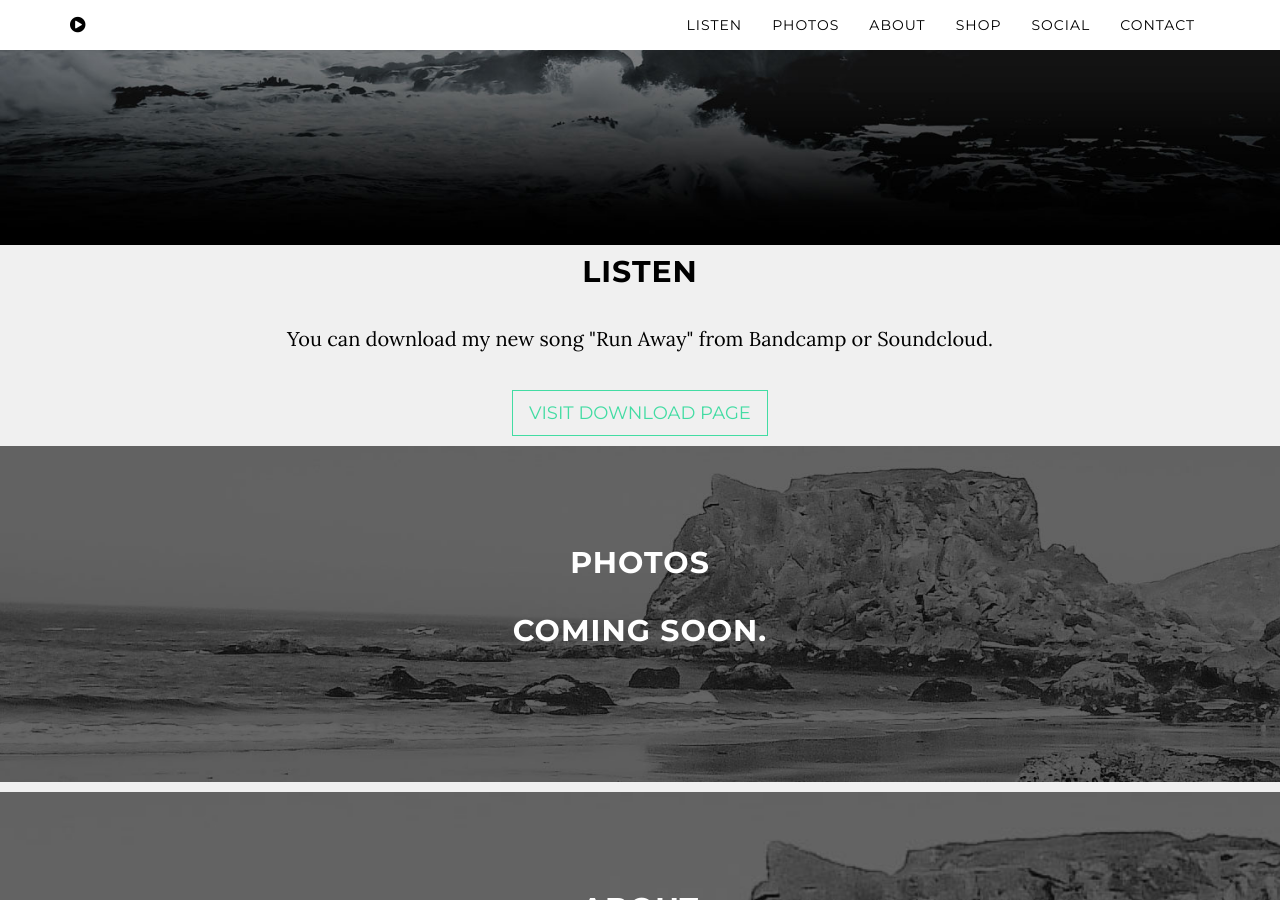
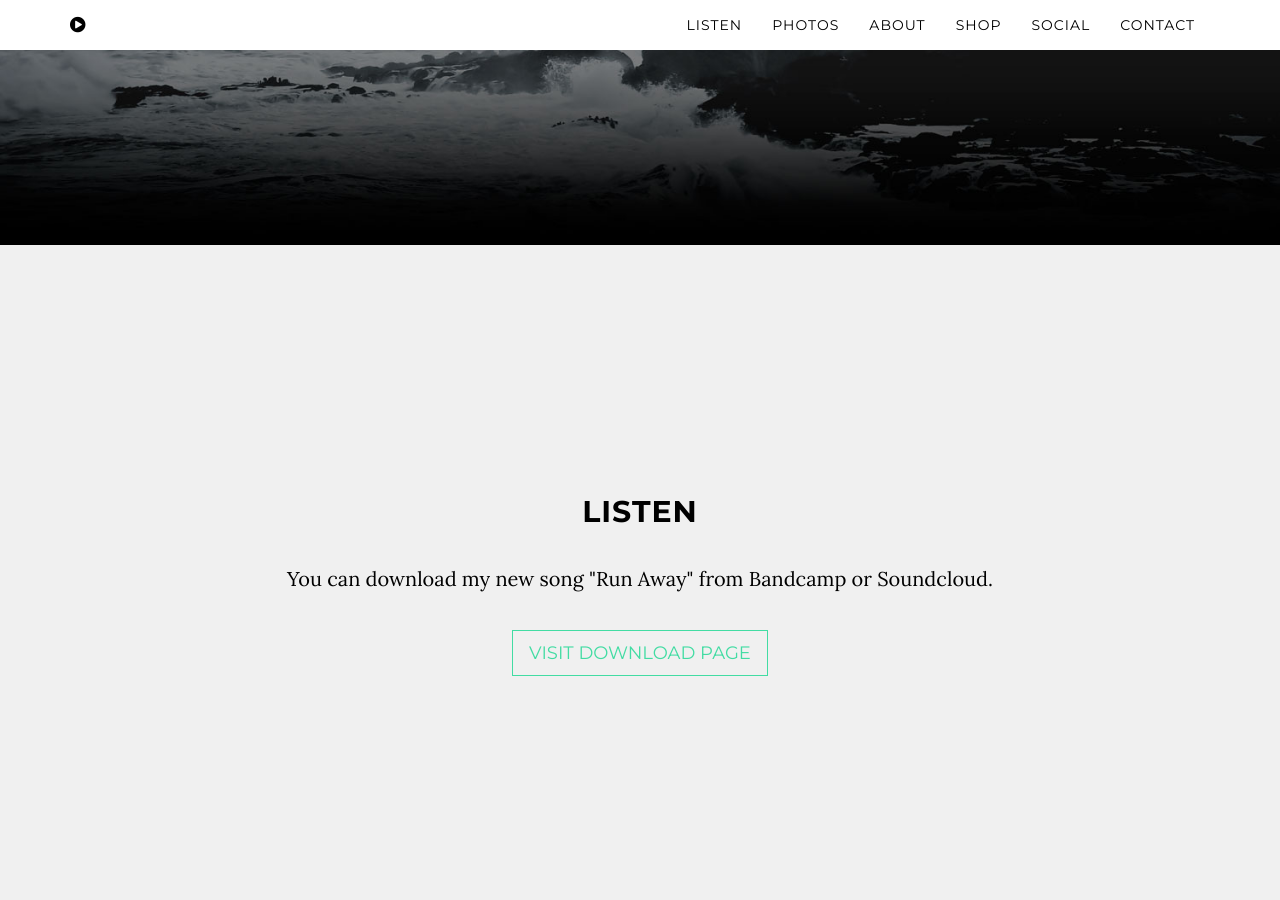
Before and after one commit to gianguitar/gsolo.github.io, a Jekyll site: the page built from index.html, in a window 1280 px wide and 900 px high, scrolled down 655 px. Built offline with Jekyll 4.4.1, drawn with Linux system fonts in a browser that asks for light colours.

Commit message:
Update grayscale.scss

```diff
--- a/_sass/grayscale/grayscale.scss
+++ b/_sass/grayscale/grayscale.scss
@@ -256,11 +256,11 @@ a {
 
 @media(min-width:767px) {
     .content-section {
-        padding-top: 10px;
+        padding-top: 250px;
     }
 
     .download-section {
-        padding: 100px 0;
+        padding: 250px 0;
     }
 
     #map {
```
